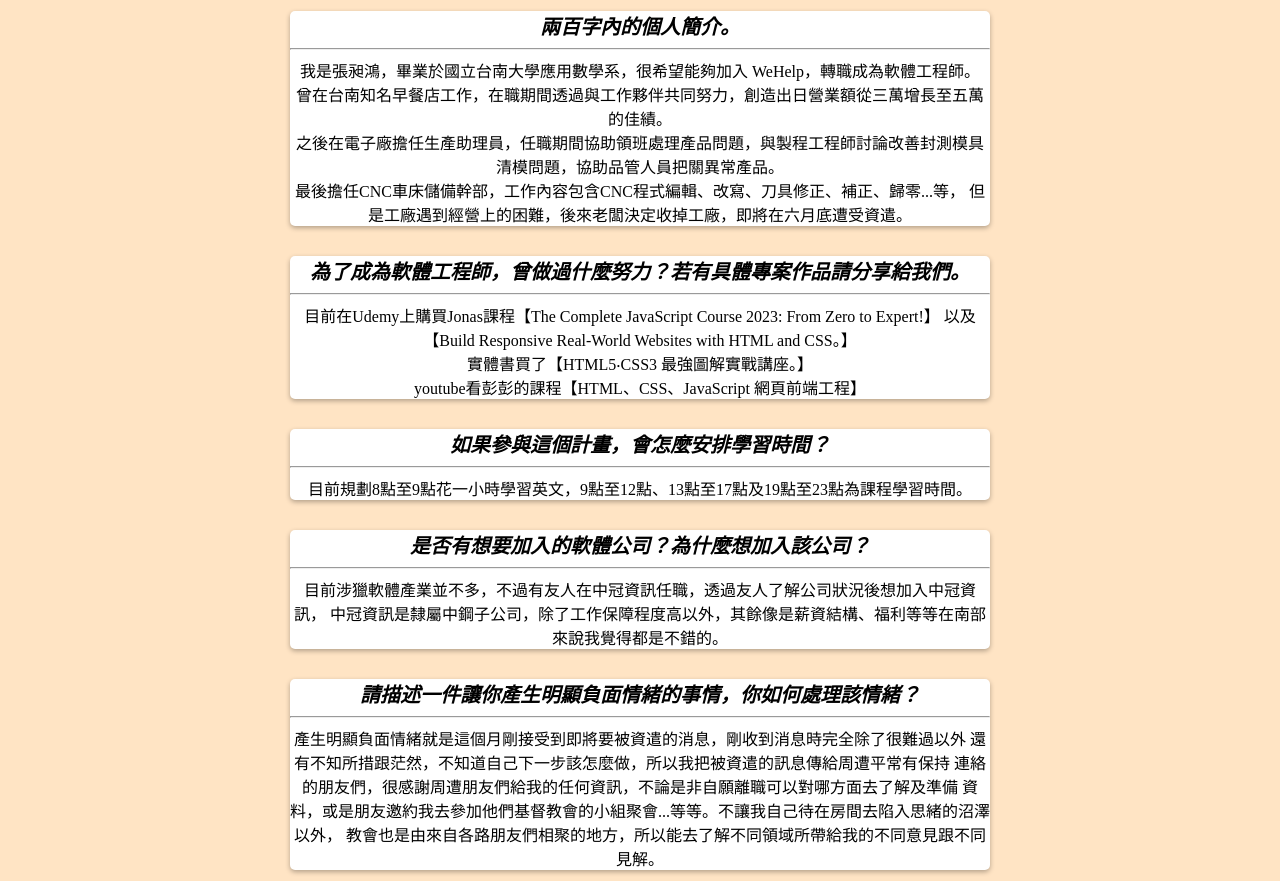
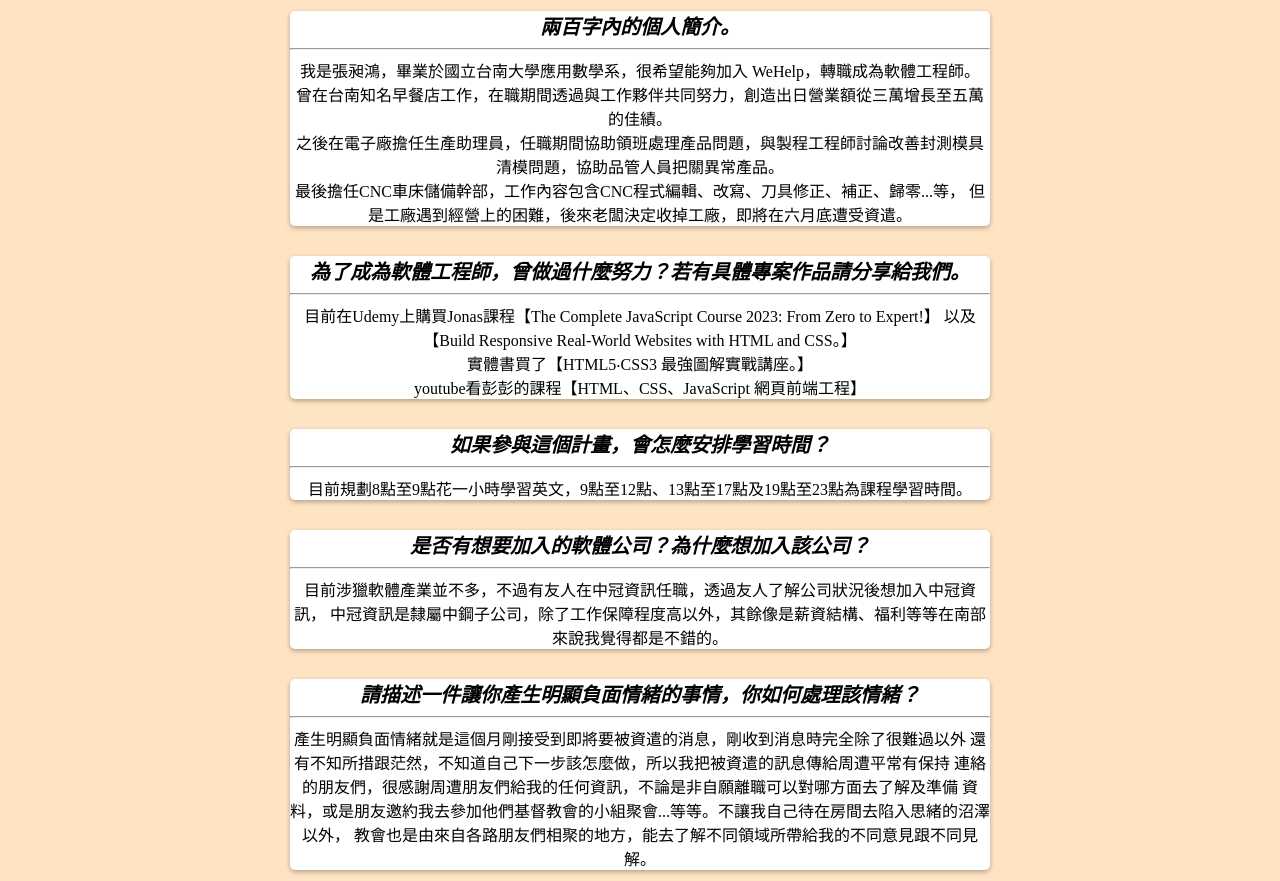
Before and after one commit to Chang-Hung/application, a plain HTML site: page index.html in a window 1280 px wide. Shown: the part 71-952 px from the top of the page. Drawn offline with Linux system fonts and the light colour scheme.

Commit message:
Add files via upload

```diff
--- a/index.html
+++ b/index.html
@@ -47,7 +47,7 @@
                  還有不知所措跟茫然，不知道自己下一步該怎麼做，所以我把被資遣的訊息傳給周遭平常有保持
                  連絡的朋友們，很感謝周遭朋友們給我的任何資訊，不論是非自願離職可以對哪方面去了解及準備
                  資料，或是朋友邀約我去參加他們基督教會的小組聚會...等等。不讓我自己待在房間去陷入思緒的沼澤以外，
-                 教會也是由來自各路朋友們相聚的地方，所以能去了解不同領域所帶給我的不同意見跟不同見解。
+                 教會也是由來自各路朋友們相聚的地方，能去了解不同領域所帶給我的不同意見跟不同見解。
             </div>
         </div>
         <div class="main">
```
